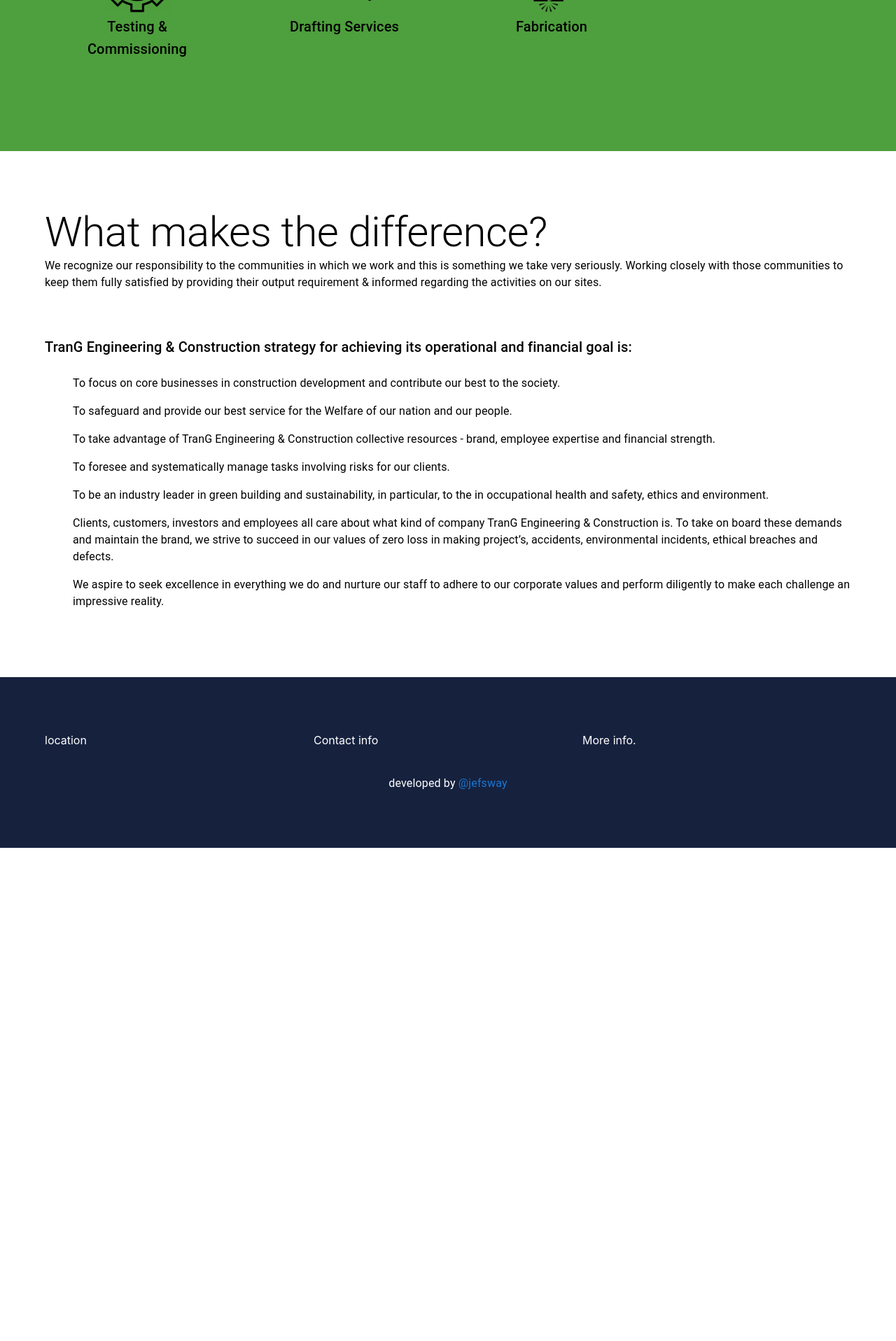
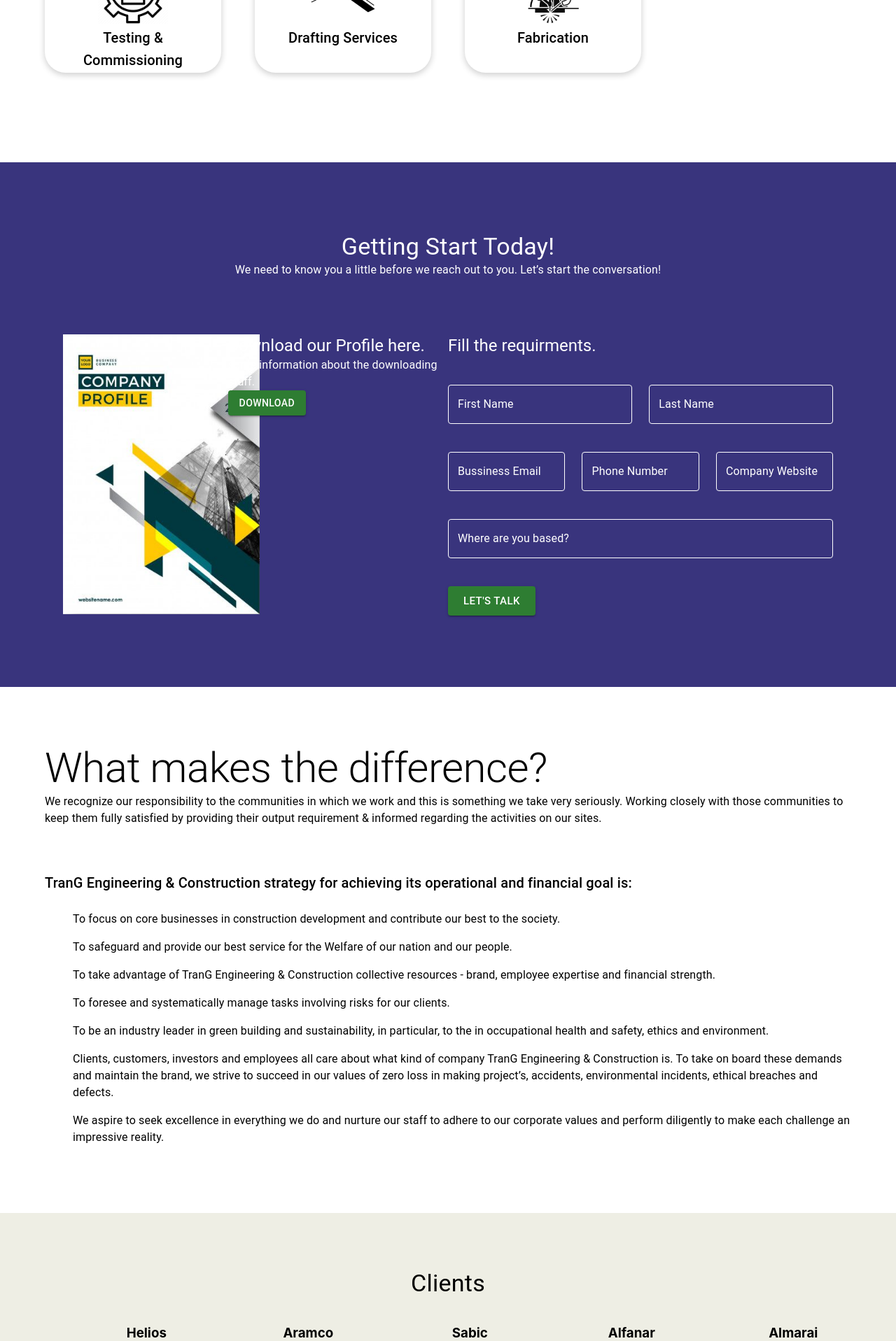
Before and after one commit to BestinJoseph/trange, a React (Create React App) app in the folder client/: page / in a window 1280 px wide. Shown: the part 2171-4088 px from the top of the page at 70% size. Before the commit the page ends 3383 px from the top, so only its background shows below. Built offline with nearby package versions, Linux system fonts and the light colour scheme.

Commit message:
08022022_update_from_office_pc

```diff
--- a/client/package.json
+++ b/client/package.json
@@ -17,6 +17,8 @@
     "react-dom": "^17.0.2",
     "react-router-dom": "^6.2.1",
     "react-scripts": "5.0.0",
+    "react-slick": "^0.28.1",
+    "slick-carousel": "^1.8.1",
     "web-vitals": "^2.1.4"
   },
   "scripts": {
--- /dev/null
+++ b/client/src/Components/Clients/ClientsStyles.js
@@ -0,0 +1,18 @@
+import { makeStyles } from "@mui/styles";
+
+export default makeStyles((theme)=>({
+    clients: {
+        textAlign: 'center',
+        // border: '1px solid orange',
+        padding: '80px 0',
+        display: 'block',
+        background: '#eeeee4',
+
+        '& .clients_container': {
+            margin: '0 auto',
+            width: '90vw',
+            // border: '1px solid orange',
+            paddingTop: 20
+        }
+    }
+}))
--- a/client/src/Components/Clients/index.js
+++ b/client/src/Components/Clients/index.js
@@ -1,10 +1,39 @@
 import React from 'react'
+import { Box, Typography } from '@mui/material'
+import Slider from 'react-slick'
+
+import useStyles from './ClientsStyles'
+import classNames from 'classnames'
+
+const data = ["Hyundai","Samsung","Helios","Aramco","Sabic","Alfanar","Almarai","Philips"]
 
 const Clients = () => {
+    const classes = useStyles()
+    const settings = {
+        dots: false,
+        infinite: true,
+        slidesToShow: 5,
+        slidesToScroll: 1,
+        autoplay: true,
+        autoplaySpeed: 3000,
+        arrows: false,
+    }
+
     return (
-        <div>
-            Clients data goes here.
-        </div>
+        <Box className={classes.clients}>
+            <Typography variant='h4'>Clients</Typography>
+            <Box className={classNames('clients_container')}>
+                <Slider {...settings}>
+                    {
+                        data.map((dat,i)=>(
+                            <div style={{ border: '1px solid orange', textAlign: 'center',}} key={i}>
+                                <h3>{dat}</h3>
+                            </div>
+                        ))
+                    }
+                </Slider>
+            </Box>
+        </Box>
     )
 }
 
--- a/client/src/Components/Footer/FooterStyles.js
+++ b/client/src/Components/Footer/FooterStyles.js
@@ -2,8 +2,16 @@ import { makeStyles } from "@mui/styles"
 
 export default makeStyles((theme)=>({
     footer: {
-        background: '#16213E',
-        padding: '5rem 0',
-        color: 'white',
+
+        '& .footer_container': {
+            background: '#16213E',
+            padding: '5rem 0 1rem',
+            color: 'white',
+        },
+
+        '& .footer_reserved': {
+            textAlign: 'center',
+            padding: '.75rem 0',
+        }
     }
 }))
--- /dev/null
+++ b/client/src/Components/Home/Request/RequestStyles.js
@@ -0,0 +1,26 @@
+import { makeStyles } from "@mui/styles"
+
+export default makeStyles((theme)=>({
+    request: {
+        // height: 400,
+        background: '#39347D',
+        color: 'white',
+        padding: '100px 7%',
+
+        '& .request_container': {
+            paddingTop: 80,
+
+            '& .request_container__download': {
+                // border: '1px solid orange',
+            }
+        }
+    },
+    textField: {
+        // borderWidth: "1px",
+        borderColor: "white !important",
+        color: 'white',
+    },
+    textInputColor: {
+        multilineColor: 'white'
+    }
+}))
--- /dev/null
+++ b/client/src/Components/Home/Request/index.js
@@ -0,0 +1,75 @@
+import { Box, Button, Grid, TextField, Typography } from '@mui/material'
+import classNames from 'classnames'
+import React from 'react'
+
+import useStyles from './RequestStyles'
+// import Profile from './profile'
+
+const Request = () => {
+    const classes = useStyles()
+
+    return (
+        <Box className={classes.request}>
+            <Box style={{ textAlign: 'center' }}>
+                <Typography variant="h4">Getting Start Today!</Typography>
+                <Typography variant='body1'>We need to know you a little before we reach out to you. Let’s start the conversation!</Typography>
+            </Box>
+            <Box className={classNames('request_container')}>
+                <Grid container>
+                    <Grid item md={6}>
+                        <Box className={classNames('request_container__download')}>
+                            <Grid container spacing={2}>
+                                <Grid item md={5}>
+                                    <img src={`./profile.png`} alt="Tran Ge Profile pic" height={400}/>
+                                </Grid>
+                                <Grid item md={7}>
+                                    <Typography variant="h5">Download our Profile here.</Typography>
+                                    <Typography variant="body1">some information about the downloading stuff.</Typography>
+                                    <Box>
+                                        <Button variant="contained" color="success">Download</Button>
+                                    </Box>
+                                </Grid>
+                            </Grid>
+                        </Box>
+                    </Grid>
+                    <Grid item md={6}>
+                        <Box>
+                            <Typography variant="h5" sx={{mb:5}}>Fill the requirments.</Typography>
+                            <Box>
+                                <Grid container spacing={3}>
+                                    <Grid item md={6}>
+                                        <TextField label="First Name" fullWidth InputProps={{classes: { notchedOutline: classes.textField }}} InputLabelProps={{ style: {color: 'white'}}} sx={{ input: { color: 'white' } }}/>
+                                    </Grid>
+                                    <Grid item md={6}>
+                                        <TextField label="Last Name" fullWidth InputProps={{classes: { notchedOutline: classes.textField}}} InputLabelProps={{ style: {color: 'white'}}} sx={{ input: { color: 'white' } }}/>
+                                    </Grid>
+                                </Grid>
+                            </Box>
+                            <Box sx={{my: 5}}>
+                                <Grid container spacing={3}>
+                                    <Grid item md={4}>
+                                        <TextField label="Bussiness Email" fullWidth InputProps={{classes: { notchedOutline: classes.textField}}} InputLabelProps={{ style: {color: 'white'}}} sx={{ input: { color: 'white' } }}/>
+                                    </Grid>
+                                    <Grid item md={4}>
+                                        <TextField label="Phone Number" fullWidth InputProps={{classes: { notchedOutline: classes.textField}}} InputLabelProps={{ style: {color: 'white'}}} sx={{ input: { color: 'white' } }}/>
+                                    </Grid>
+                                    <Grid item md={4}>
+                                        <TextField label="Company Website" fullWidth InputProps={{classes: { notchedOutline: classes.textField}}} InputLabelProps={{ style: {color: 'white'}}} sx={{ input: { color: 'white' } }}/>
+                                    </Grid>
+                                </Grid>
+                            </Box>
+                            <Box>
+                                <TextField label="Where are you based?" fullWidth InputProps={{classes: { notchedOutline: classes.textField}}} InputLabelProps={{ style: {color: 'white'}}} sx={{ input: { color: 'white' } }}/>
+                            </Box>
+                            <Box sx={{mt: 5}}>
+                                <Button variant="contained" size="large" color="success">Let's Talk</Button>
+                            </Box>
+                        </Box>
+                    </Grid>
+                </Grid>
+            </Box>
+        </Box>
+    )
+}
+
+export default Request
--- a/client/src/Components/Home/Services/ServicesStyles.js
+++ b/client/src/Components/Home/Services/ServicesStyles.js
@@ -3,7 +3,7 @@ import { makeStyles } from "@mui/styles";
 export default makeStyles((theme)=>({
     services: {
         // height: 500,
-        background: '#4E9F3D',
+        // background: '#4E9F3D',
         padding: '7rem 0 8rem',
 
         '& .service_item': {
@@ -17,6 +17,11 @@ export default makeStyles((theme)=>({
                 padding: 20,
                 borderRadius: 30,
                 cursor: 'pointer',
+                boxShadow: '0 3px 10px rgb(0 0 0 / 0.2)',
+
+                '& .service_item': {
+                    // boxShadow: '0 3px 10px rgb(0 0 0 / 0.2)',
+                },
 
                 "&:hover": {
                     outline: '1px solid white',
--- a/client/src/Components/Home/Services/index.jsx
+++ b/client/src/Components/Home/Services/index.jsx
@@ -15,12 +15,12 @@ const Services = () => {
                 <Typography variant='h3'sx={{mb:3}}>{data.title}</Typography>
                 <Typography variant="body1">some text goes here about services.</Typography>
                 <Box sx={{mt:5}}>
-                    <Grid container spacing={4}>
+                    <Grid container spacing={6}>
                         {
                             data.items.map((it, index) => (
                                 <Grid item md={3} className={classNames('service_item')} key={index}>
                                     <Box className={classNames('service_item__container')}>
-                                        <Box>
+                                        <Box className={classNames('service_item')}>
                                             <img src={`./assets/images/${it.name.toLowerCase()}.png`} alt={it.name} width={100}/>
                                             <Typography variant="h6">{it.name}</Typography>
                                         </Box>
--- a/client/src/Components/Home/index.js
+++ b/client/src/Components/Home/index.js
@@ -1,9 +1,11 @@
 import React, { Fragment } from 'react'
 
+import Slider from './Slider'
 import About from './About'
+import Services from './Services'
 import Difference from './Difference'
-import Services from './Services'
-import Slider from './Slider'
+import Clients from '../Clients'
+import Request from './Request'
 
 const Home = () => {
     return (
@@ -11,7 +13,9 @@ const Home = () => {
             <Slider />
             <About />
             <Services />
+            <Request />
             <Difference />
+            <Clients />
         </Fragment>
     )
 }
--- a/client/src/index.css
+++ b/client/src/index.css
@@ -1,3 +1,6 @@
+@import url("~slick-carousel/slick/slick.css");
+@import url("~slick-carousel/slick/slick-theme.css");
+
 body {
   margin: 0;
   font-family: -apple-system, BlinkMacSystemFont, 'Segoe UI', 'Roboto', 'Oxygen',
```
Also changed, not shown: client/src/Components/Footer/index.js (+7 -1 lines), client/public/profile.png (added), 1 other file (tests, documents, lock files or other folders).
